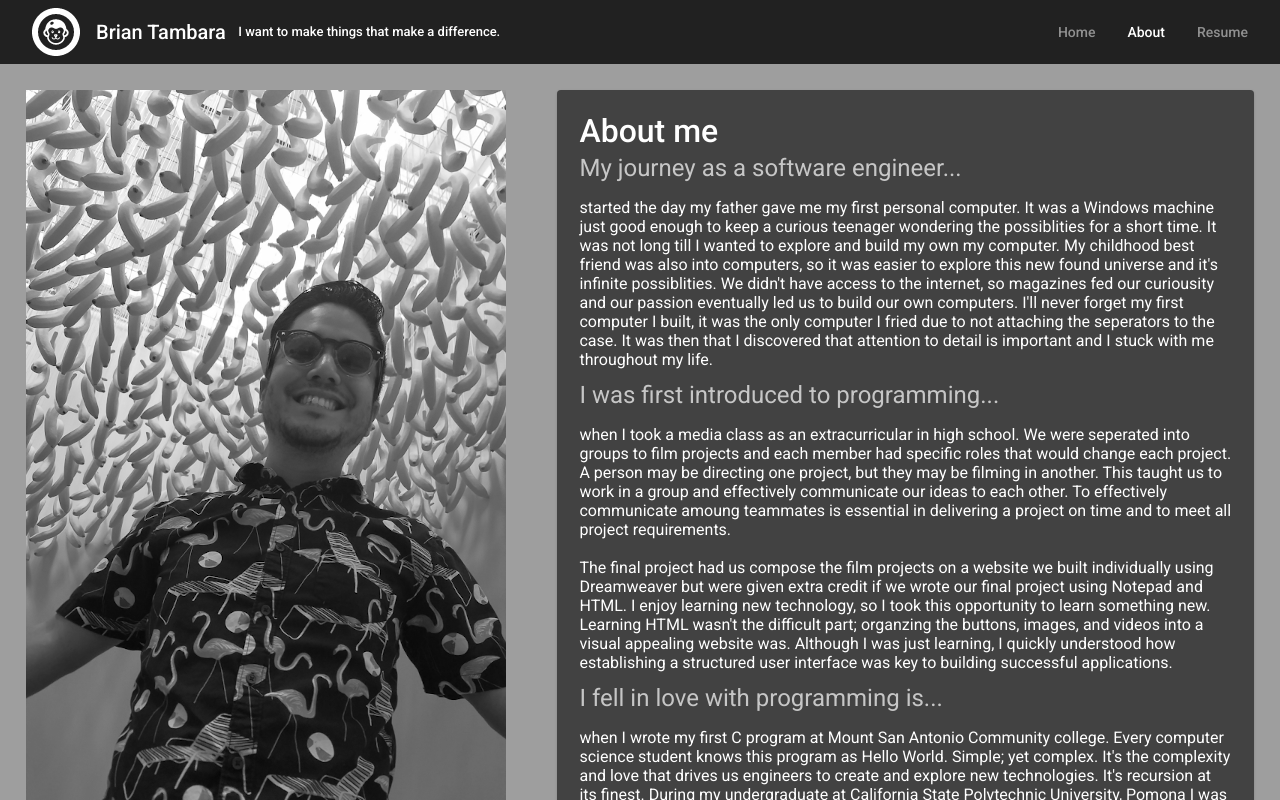
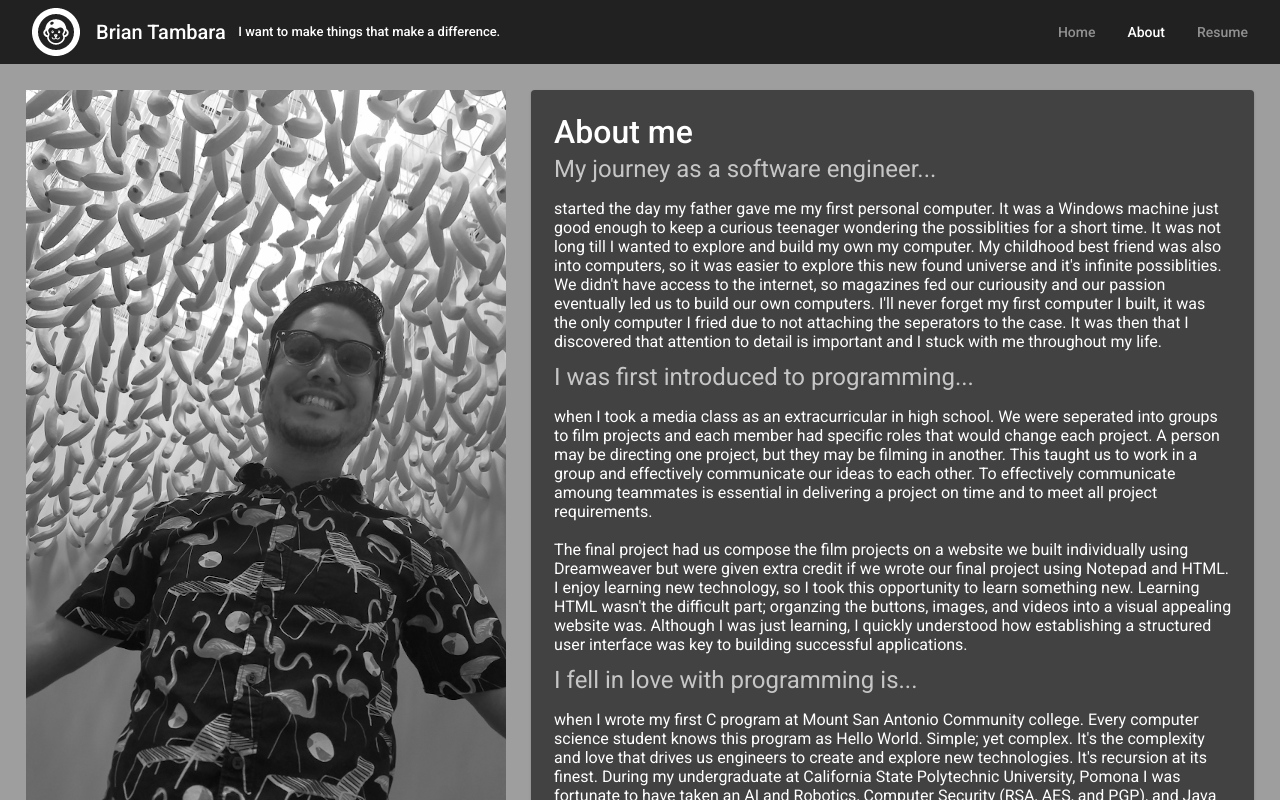
Before and after one commit to btambara/personal-website-frontend, an Angular app: page /about in a window 1280 px wide. Shown: the top 800 px of the page. Built offline with nearby package versions, Linux system fonts and the light colour scheme.

Commit message:
Updated margins for mat-card and image

```diff
--- a/src/app/pages/about/about.component.scss
+++ b/src/app/pages/about/about.component.scss
@@ -12,8 +12,8 @@ div.image {
 }
 
 mat-card {
-    margin: 2%;
-    width: 100%;
+    margin: 2% 2% 2% 0%;
+    width: auto;
 }
 
 a:link {
```
